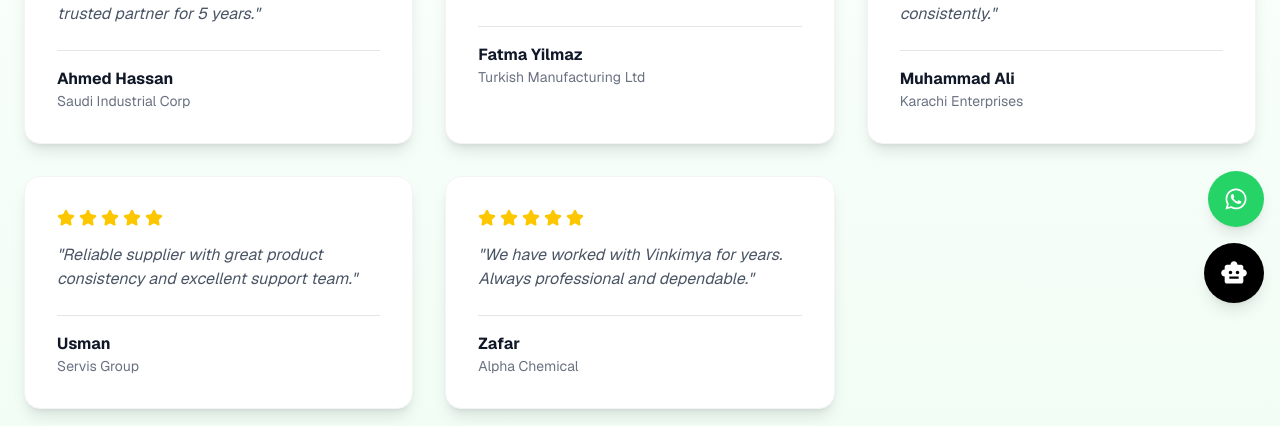
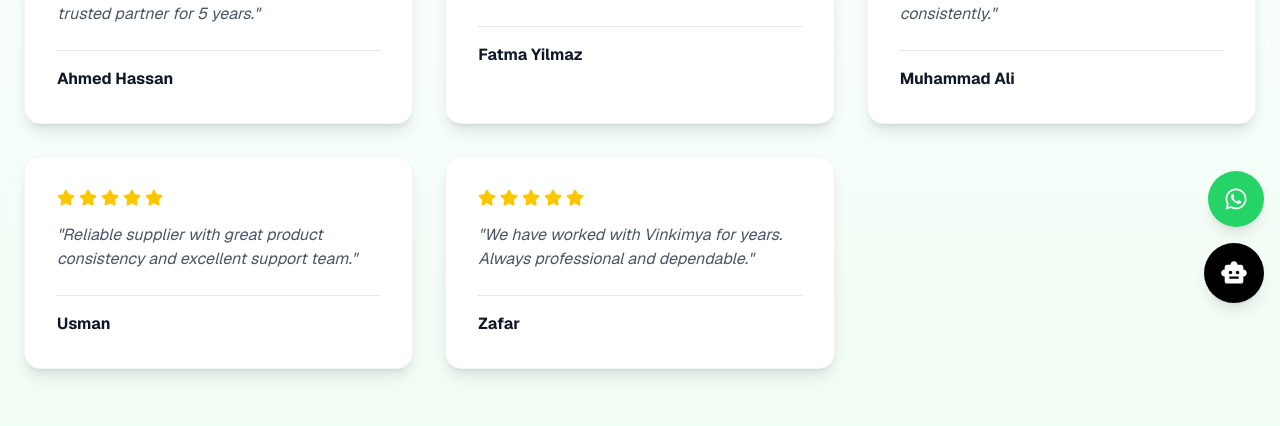
Before and after one commit to azkakhalid426/Vinkimya-Website, a Next.js app: page /reviews in a window 1280 px wide. Shown: the part 481-907 px from the top of the page. Built offline with nearby package versions, Linux system fonts and the light colour scheme.

Commit message:
edit reviews page

```diff
--- a/components/Reviews.jsx
+++ b/components/Reviews.jsx
@@ -7,35 +7,30 @@ export default function Reviews() {
   const reviews = [
     {
       name: 'Ahmed Hassan',
-      company: 'Saudi Industrial Corp',
       rating: 5,
       review:
         'Excellent quality products and outstanding customer service. Vinkimya has been our trusted partner for 5 years.',
     },
     {
       name: 'Fatma Yilmaz',
-      company: 'Turkish Manufacturing Ltd',
       rating: 5,
       review:
         'Professional team, high-quality chemicals, and reliable delivery. Highly recommended!',
     },
     {
       name: 'Muhammad Ali',
-      company: 'Karachi Enterprises',
       rating: 5,
       review:
         'Best chemical supplier in the region. Their products meet international standards consistently.',
     },
     {
       name: 'Usman',
-      company: 'Servis Group',
       rating: 5,
       review:
         'Reliable supplier with great product consistency and excellent support team.',
     },
     {
       name: 'Zafar',
-      company: 'Alpha Chemical',
       rating: 5,
       review:
         'We have worked with Vinkimya for years. Always professional and dependable.',
```
